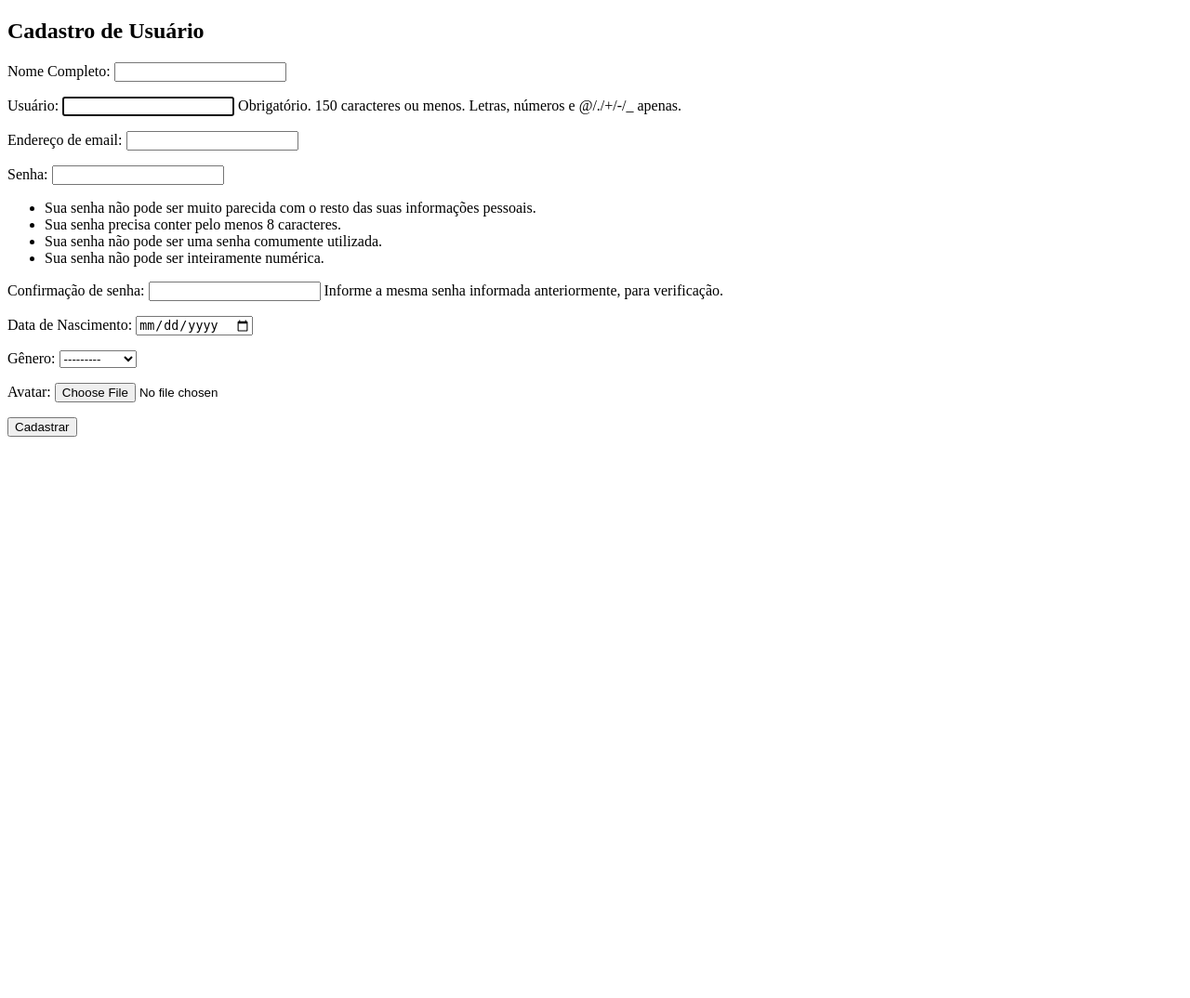
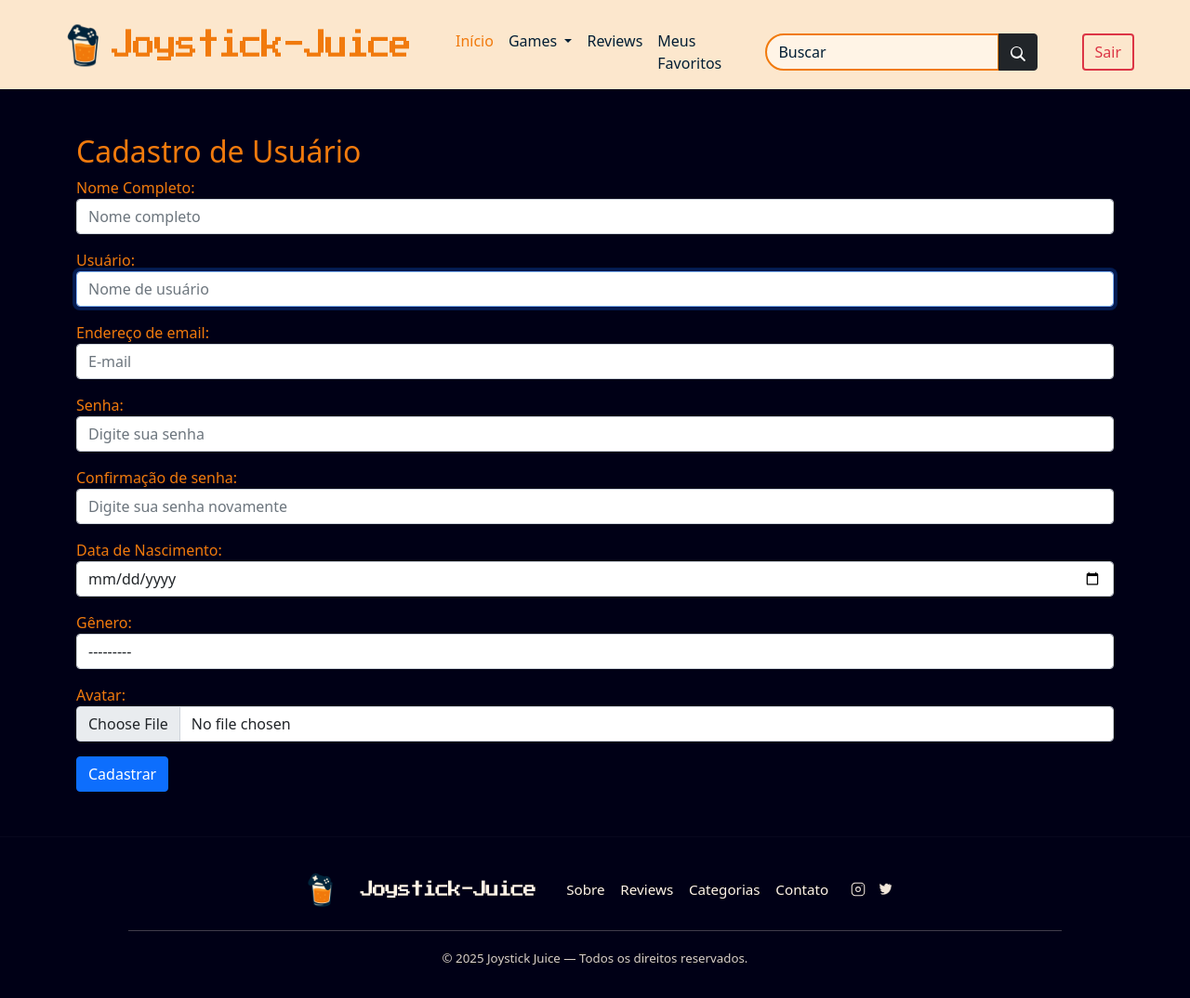
Before and after one commit to Mxrlrey/Joystick-Juice, a Django app: page /register/ in a window 1280 px wide. Shown: the whole page at 93% size. Before the commit the page ends 470 px from the top, so only its background shows below. Run offline with Django 5.2, Linux system fonts and the light colour scheme.

Commit message:
ajustando html e css da navbar

```diff
--- a/app/Accounts/forms.py
+++ b/app/Accounts/forms.py
@@ -11,9 +11,22 @@ class RegisterForm(UserCreationForm):
         model = User
         fields = ['name','username', 'email', "password1", "password2", 'birthdate', 'gender', 'avatar']
         widgets = {
-            'birthdate': forms.DateInput(attrs={'type': 'date'}),
-            'gender': forms.Select(),
+            'name': forms.TextInput(attrs={'class': 'form-control', 'placeholder': 'Nome completo'}),
+            'username': forms.TextInput(attrs={'class': 'form-control', 'placeholder': 'Nome de usuário'}),
+            'email': forms.EmailInput(attrs={'class': 'form-control', 'placeholder': 'E-mail'}),
+            'password1': forms.PasswordInput(attrs={'class': 'form-control', 'placeholder': 'Digite sua Senha'}),
+            'password2': forms.PasswordInput(attrs={'class': 'form-control', 'placeholder': 'Digite sua Senha novamente'}),
+            'birthdate': forms.DateInput(attrs={'type': 'date', 'class': 'form-control'},format='%Y-%m-%d' ),
+            'gender': forms.Select(attrs={'class': 'form-control'}),
+            'avatar': forms.ClearableFileInput(attrs={'class': 'form-control'}),
         }
+    def __init__(self, *args, **kwargs):
+        super().__init__(*args, **kwargs)
+        self.fields['username'].help_text = ''
+        self.fields['password1'].help_text = ''
+        self.fields['password2'].help_text = ''
+        self.fields['password1'].widget = forms.PasswordInput(attrs={'class': 'form-control', 'placeholder': 'Digite sua senha'})
+        self.fields['password2'].widget = forms.PasswordInput(attrs={'class': 'form-control', 'placeholder': 'Digite sua senha novamente'})
 
 class UserFormUpdate(forms.ModelForm):
     avatar = forms.ImageField(widget=CustomClearableFileInput, required=False)
@@ -21,9 +34,14 @@ class UserFormUpdate(forms.ModelForm):
         model = User
         fields = ['name','username', 'email', 'birthdate', 'gender', 'avatar']
         widgets = {
-            'birthdate': forms.DateInput(
-                attrs={'type': 'date', 'class': 'form-control'},  # type date + styling
-                format='%Y-%m-%d'
-            ),
-            'gender': forms.Select(),
+            'name': forms.TextInput(attrs={'class': 'form-control', 'placeholder': 'Nome completo'}),
+            'username': forms.TextInput(attrs={'class': 'form-control', 'placeholder': 'Nome de usuário'}),
+            'email': forms.EmailInput(attrs={'class': 'form-control', 'placeholder': 'E-mail'}),
+            'birthdate': forms.DateInput(attrs={'type': 'date', 'class': 'form-control'},format='%Y-%m-%d' ),
+            'gender': forms.Select(attrs={'class': 'form-control'}),
+            'avatar': forms.ClearableFileInput(attrs={'class': 'form-control'}),
         }
+        help_texts = {
+            'username': '',
+            'email': '',
+        }
--- a/app/Accounts/templates/user_register.html
+++ b/app/Accounts/templates/user_register.html
@@ -1,15 +1,15 @@
-<!DOCTYPE html>
-<html>
-<head>
-    <meta charset="UTF-8">
-    <title>Cadastro de Usuário</title>
-</head>
-<body>
+{% extends 'base.html' %}
+{% load static %}
+
+{% block title %}Cadastrar - Joystick Juice{% endblock %}
+
+{% block content %}
+
     <h2>Cadastro de Usuário</h2>
     <form method="post" enctype="multipart/form-data">
         {% csrf_token %}
         {{ form.as_p }}
-        <button type="submit">Cadastrar</button>
+        <button type="submit" class="btn btn-primary">Cadastrar</button>
     </form>
-</body>
-</html>
+
+{% endblock %}
--- a/app/static/css/style.css
+++ b/app/static/css/style.css
@@ -1,13 +1,21 @@
 /* Header */
-
+.input{
+    border-radius: 50px;
+}
 
 .navbar-light {
     background-color: #fce7cd !important;
     color: #021E34 !important;
 }
+
 .btn-outline-dark {
     border: 2px solid;
 }
+
+.btn-outline-danger {
+    border: 2px solid;
+}
+
 .navbar-light .navbar-nav .nav-link {
     color: #021E34!important;
     transition: background-color 0.3s ease, color 0.3s ease;
@@ -54,20 +62,39 @@
 }
 
 body{
+    display: flex;
+    flex-direction: column;
+    justify-content: center;
+    min-height: 100vh;
     color: #F17A0D;
     background-color: rgb(0, 0, 22) !important;
 }
 
+.navbar .navbar-avatar {
+    width: 50px !important;
+    height: 50px !important;
+    border-radius: 50% !important;
+    object-fit: cover !important;
+    border: 2px solid #F17A0D !important;
+    margin-right: 8px !important;
+    vertical-align: middle !important;
+    transition: transform 0.2s !important;
+}
 
+.navbar .navbar-avatar:hover {
+    transform: scale(1.2) !important;
+}
 /* Footer */
 
 
 .site-footer {
+    align-self: flex-end;
     background-color: rgb(0, 0, 22);
     color: #FFF4E6;
     padding: 2rem 0;
     border-top: 1px solid rgba(255,255,255,0.03);
     font-size: 0.95rem;
+    width: 100%;
 }
 
 .site-footer .footer-title {
--- a/app/templates/base.html
+++ b/app/templates/base.html
@@ -60,8 +60,26 @@
                 </li>
             </ul>
             <form class="d-flex">
-                <input class="form-control me-2" type="search" placeholder="Search" aria-label="Search">
-                <button class="btn btn-outline-dark me-5" type="submit">Search</button>
+
+                <div class="input-group me-5">
+                  <input type="search" class="form-control input" placeholder="Buscar" aria-label="Buscar">
+                  <button class="btn btn-dark" type="submit">
+                    <svg xmlns="http://www.w3.org/2000/svg" width="16" height="16" fill="currentColor" viewBox="0 0 16 16">
+                      <path d="M11.742 10.344a6.5 6.5 0 1 0-1.397 1.398h-.001l3.85 3.85a1 1 0 0 0
+                              1.415-1.414l-3.85-3.85zm-5.242.656a5 5 0 1 1
+                              0-10 5 5 0 0 1 0 10z"/>
+                    </svg>
+                  </button>
+                </div>
+                {% if request.user.is_authenticated and request.user.avatar %}
+                  <a href="{% url 'user_profile' request.user.pk %}">
+                    <img src="{{ request.user.avatar.url }}" alt="{{ request.user.username }}" class="navbar-avatar">
+                  </a>
+                {% endif %}
+                <button class="btn btn-outline-danger me-5" id="logout-link">
+                  Sair
+                </button>
+
             </form>
           </div>
       </div>
@@ -73,7 +91,7 @@
     {% endblock %}
     </main>
 
-    <footer class="site-footer">
+    <footer class="site-footer mt-auto">
       <div class="container text-center">
         <div class="footer-top d-flex flex-column flex-lg-row justify-content-center align-items-center gap-3">
           <a class="footer-brand d-flex align-items-center" href="#">
@@ -108,5 +126,16 @@
       </div>
     </footer>
     <script src="https://cdn.jsdelivr.net/npm/bootstrap@5.1.3/dist/js/bootstrap.bundle.min.js" integrity="sha384-ka7Sk0Gln4gmtz2MlQnikT1wXgYsOg+OMhuP+IlRH9sENBO0LRn5q+8nbTov4+1p" crossorigin="anonymous"></script>
+    <script>
+      document.getElementById("logout-link").addEventListener("click", function(e){
+          e.preventDefault();
+          fetch("{% url 'user_logout' %}", {
+              method: "POST",
+              headers: {
+                  "X-CSRFToken": "{{ csrf_token }}",
+              },
+          }).then(() => window.location.href = "{% url 'user_login' %}");
+      });
+    </script>
   </body>
 </html>
```
Also changed, not shown: app/Accounts/templates/user_login.html (+11 -4 lines), app/Games/templates/home.html (+44 -19 lines), app/media/avatars/2.jpg (added). Lines whose indentation alone changed are shown as unchanged.
